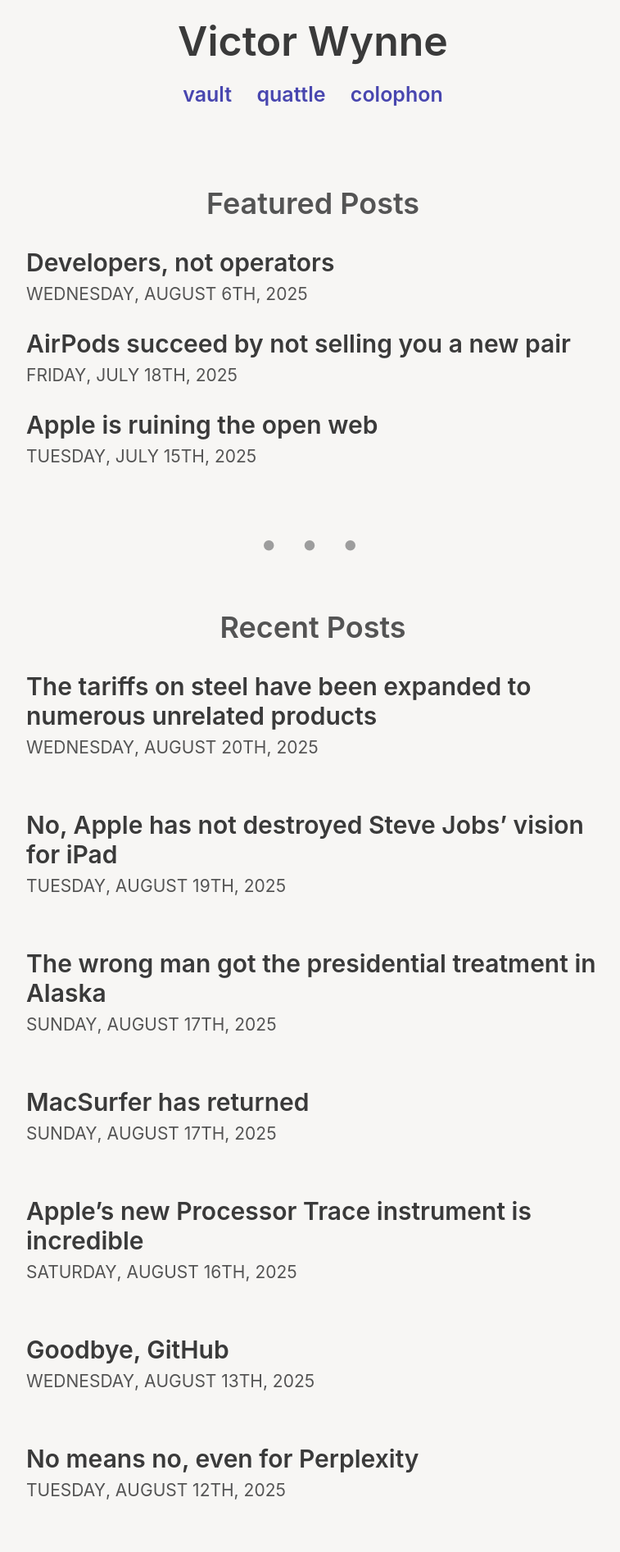
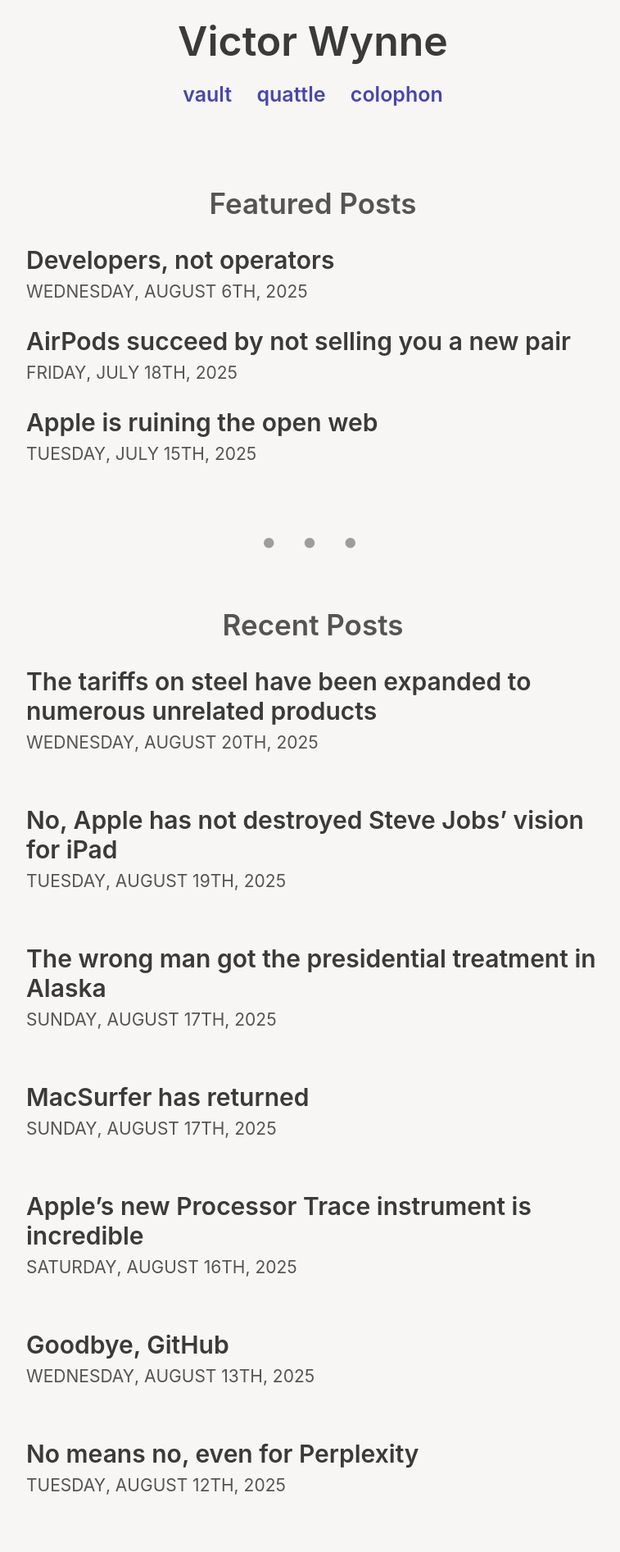
Before and after one commit to victorwynne/victorwynne, a Jekyll site: the page built from index.html, in a window 1280 px wide. Shown: the top 1893 px of the page at 82% size, without its empty margins (258-1015 px from the left). Built offline with Jekyll 4.4.1, drawn with Linux system fonts in a browser that asks for light colours; comment, search, counter and statistics services are not loaded.

Commit message:
_type.scss

```diff
--- a/_sass/_type.scss
+++ b/_sass/_type.scss
@@ -30,9 +30,9 @@
 
 h2.featured-posts,
 h2.recent-posts {
-  font-size: 1.8rem;
+  font-size: 1.75rem;
   text-align: center;
-  margin-bottom: 1.6rem;
+  margin-bottom: 1.5rem;
 }
 
 h3 {
```
